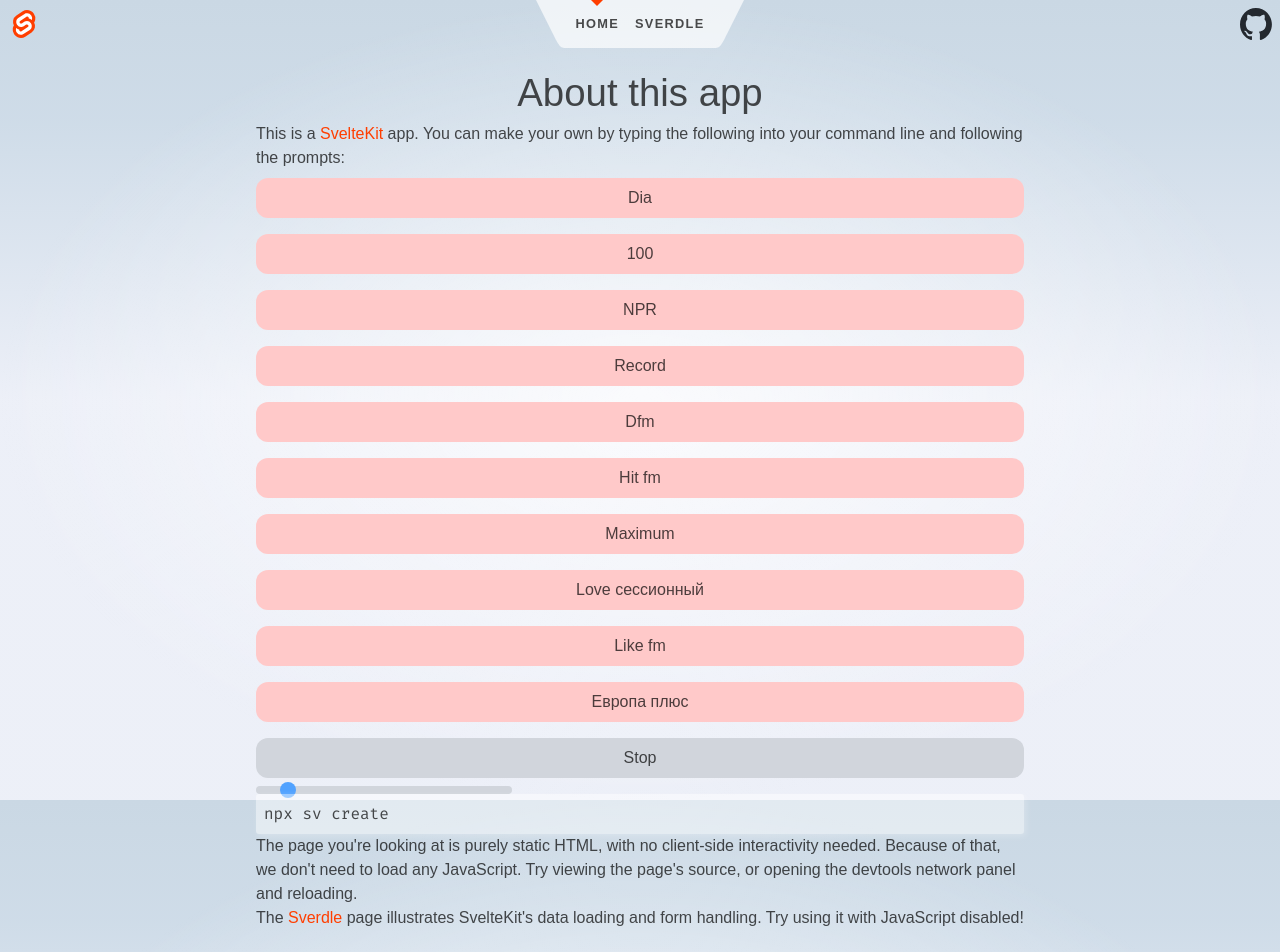
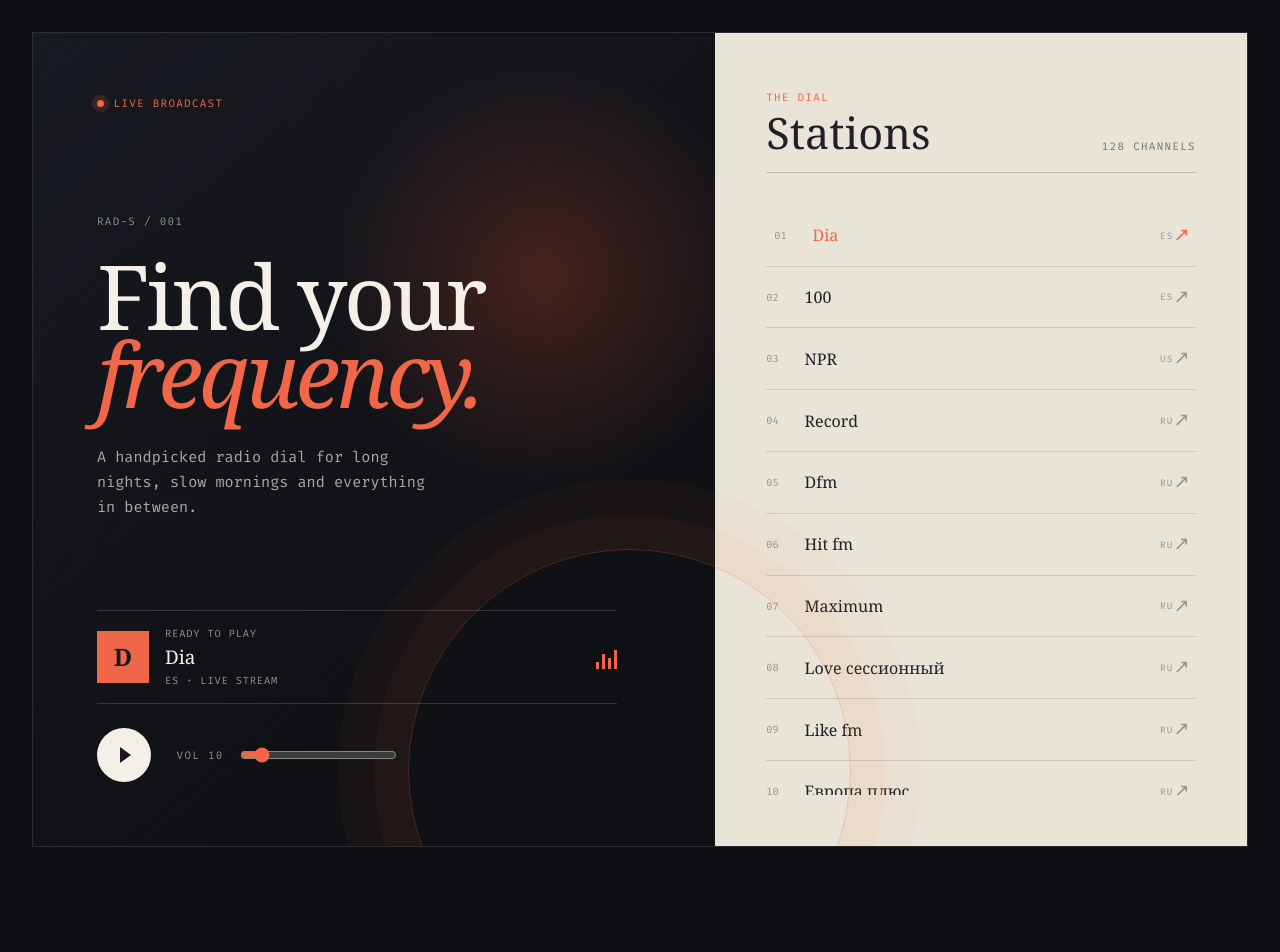
Before and after one commit to roman13011/rad-s, a SvelteKit app: page / in a window 1280 px wide. Shown: the top 952 px of the page. After the commit the page ends 879 px from the top, so only its background shows below. Built offline with nearby package versions, Linux system fonts and the light colour scheme.

Commit message:
Redesign radio player interface

```diff
--- a/src/routes/+layout.svelte
+++ b/src/routes/+layout.svelte
@@ -1,22 +1,14 @@
 <script lang="ts">
-	import Header from './Header.svelte';
 	import './layout.css';
 
 	let { children } = $props();
 </script>
 
 <div class="app">
-	<Header />
-
 	<main>
 		{@render children()}
 	</main>
 
-	<footer>
-		<p>
-			visit <a href="https://svelte.dev/docs/kit">svelte.dev/docs/kit</a> to learn about SvelteKit
-		</p>
-	</footer>
 </div>
 
 <style>
@@ -30,28 +22,13 @@
 		flex: 1;
 		display: flex;
 		flex-direction: column;
-		padding: 1rem;
+		padding: 2rem;
 		width: 100%;
-		max-width: 64rem;
 		margin: 0 auto;
 		box-sizing: border-box;
 	}
 
-	footer {
-		display: flex;
-		flex-direction: column;
-		justify-content: center;
-		align-items: center;
-		padding: 12px;
-	}
-
-	footer a {
-		font-weight: bold;
-	}
-
-	@media (min-width: 480px) {
-		footer {
-			padding: 12px 0;
-		}
+	@media (max-width: 480px) {
+		main { padding: 0; }
 	}
 </style>
--- a/src/routes/+page.svelte
+++ b/src/routes/+page.svelte
@@ -1,16 +1,13 @@
 <script lang="ts">
-	import { resolve } from "$app/paths";
 	import { onMount } from "svelte";
-	import { browser } from "$app/environment";
 	import { radioUrls } from "../constants";
 
 	let isLoading = false;
 	const VOLUME_KEY = "radio-volume";
 	let audioElement: HTMLAudioElement | null = null;
-	let sliderVisible = false;
-	let slider: HTMLInputElement;
+	let selectedStation = radioUrls[0];
+	let isPlaying = false;
 
-	// Функция для установки потока
 	function playRadio(url: string) {
 		if (!audioElement) return;
 		// URL потока
@@ -25,6 +22,7 @@
 		audioElement.load();
 		audioElement.oncanplay = () => {
 			isLoading = false;
+			isPlaying = true;
 			audioElement?.play().catch((error) => {
 				console.error("Error while playing the stream: ", error);
 			});
@@ -36,27 +34,25 @@
 		};
 	}
 
-	// Вызываем функцию для старта радио
-
 	function stopRadio() {
 		if (audioElement) {
 			audioElement.pause(); // Останавливаем воспроизведение
 			audioElement.src = ""; // ❗ полностью обрывает стрим
 			audioElement.load(); // ❗ сбрасывает состояние
 		}
+		isPlaying = false;
 	}
 
 	function updateVolume(event: Event) {
 		const target = event.target as HTMLInputElement;
 
-		if (!audioElement) return; // защита если элемента нет
-		if (!target) return; // защита от несуществующей цели
+		if (!audioElement) return;
 
-		const value = parseFloat(target.value); // input → number
+		const value = parseFloat(target.value);
 
 		if (!isNaN(value)) {
-			audioElement.volume = value; // присваиваем громкость
-			volume = value; // если volume — это Svelte переменная
+			audioElement.volume = value;
+			volume = value;
 
 			localStorage.setItem(VOLUME_KEY, value.toString());
 		}
@@ -71,101 +67,111 @@
 			if (!isNaN(parsed)) volume = parsed;
 		}
 
-		if (slider) {
-			sliderVisible = true; // делаем ползунок видимым
-		}
-
-		// После установки volume применяем к аудио
 		if (audioElement) audioElement.volume = volume;
 	});
+
+	function selectStation(radio: (typeof radioUrls)[number]) {
+		selectedStation = radio;
+		playRadio(radio.url);
+	}
+
+	function togglePlayback() {
+		if (isPlaying) {
+			stopRadio();
+			isPlaying = false;
+		} else {
+			playRadio(selectedStation.url);
+		}
+	}
+
+	function handleVolume(event: Event) {
+		updateVolume(event);
+	}
 </script>
 
 <svelte:head>
-	<title>About</title>
-	<meta name="description" content="About this app" />
+	<title>RAD-S — radio on demand</title>
+	<meta name="description" content="A focused radio player for your favorite streams" />
 </svelte:head>
 
-<div class="text-column">
-	<h1>About this app</h1>
+<div class="radio-shell">
+	<section class="player-panel">
+		<div class="eyebrow"><span class="live-dot"></span> live broadcast</div>
+		<div class="hero-copy">
+			<p class="kicker">RAD-S / 001</p>
+			<h1>Find your<br /><em>frequency.</em></h1>
+			<p class="intro">A handpicked radio dial for long nights, slow mornings and everything in between.</p>
+		</div>
 
-	<p>
-		This is a <a href="https://svelte.dev/docs/kit">SvelteKit</a> app. You can
-		make your own by typing the following into your command line and following
-		the prompts:
-	</p>
+		<div class="now-playing">
+			<div class="station-mark">{selectedStation.name.slice(0, 1).toUpperCase()}</div>
+			<div class="track-info">
+				<span>{isLoading ? 'Connecting...' : isPlaying ? 'Now playing' : 'Ready to play'}</span>
+				<strong>{selectedStation.name}</strong>
+				<small>{selectedStation.language?.toUpperCase() ?? 'RADIO'} · live stream</small>
+			</div>
+			<div class:playing={isPlaying} class="equalizer" aria-hidden="true"><i></i><i></i><i></i><i></i></div>
+		</div>
 
-	<div class="max-h-[70vh] overflow-y-auto flex flex-col">
-		{#each radioUrls as radio}
-			<button
-				on:click={() => playRadio(radio.url)}
-				class="bg-red-200 p-2 my-2 rounded-xl cursor-pointer"
-				>{radio.name}</button
-			>
-		{/each}
-	</div>
-	<button
-		on:click={stopRadio}
-		class="bg-gray-300 p-2 my-2 rounded-xl cursor-pointer"
-	>
-		Stop
-	</button>
-	{#if isLoading}
-		<div class="loader">Loading...</div>
-	{/if}
+		<div class="controls">
+			<button class="play-button" aria-label={isPlaying ? 'Stop station' : 'Play station'} onclick={togglePlayback}>
+				{#if isPlaying}<span class="stop-icon"></span>{:else}<span class="play-icon"></span>{/if}
+			</button>
+			<div class="volume-control">
+				<span class="volume-label">VOL {Math.round(volume * 100)}</span>
+				<input aria-label="Volume" type="range" min="0" max="1" step="0.01" bind:value={volume} oninput={handleVolume} />
+			</div>
+		</div>
+		<audio id="radio" bind:this={audioElement}></audio>
+	</section>
 
-	<audio id="radio" controls class="hidden" bind:this={audioElement}>
-		Your browser does not support the audio element.
-	</audio>
-	<input
-		type="range"
-		min="0"
-		max="1"
-		step="0.01"
-		bind:value={volume}
-		on:input={updateVolume}
-		class="
-    w-64 h-2
-    rounded-lg appearance-none cursor-pointer
-    bg-gray-300 dark:bg-gray-700
-    accent-blue-500
-
-    [&::-webkit-slider-thumb]:appearance-none
-    [&::-webkit-slider-thumb]:w-4
-    [&::-webkit-slider-thumb]:h-4
-    [&::-webkit-slider-thumb]:rounded-full
-    [&::-webkit-slider-thumb]:bg-blue-400
-    [&::-webkit-slider-thumb]:hover:bg-blue-600
-    [&::-webkit-slider-thumb]:active:bg-blue-700
-
-    [&::-moz-range-thumb]:w-4
-    [&::-moz-range-thumb]:h-4
-    [&::-moz-range-thumb]:rounded-full
-    [&::-moz-range-thumb]:bg-blue-500
-	slider {sliderVisible ? '' : 'slider-hidden'}"
-		bind:this={slider}
-	/>
-
-	<pre>npx sv create</pre>
-
-	<p>
-		The page you're looking at is purely static HTML, with no client-side
-		interactivity needed. Because of that, we don't need to load any
-		JavaScript. Try viewing the page's source, or opening the devtools
-		network panel and reloading.
-	</p>
-
-	<p>
-		The <a href={resolve("/sverdle")}>Sverdle</a> page illustrates SvelteKit's
-		data loading and form handling. Try using it with JavaScript disabled!
-	</p>
+	<section class="station-panel">
+		<div class="panel-heading">
+			<div><span class="section-label">The dial</span><h2>Stations</h2></div>
+			<span class="station-count">{radioUrls.length} channels</span>
+		</div>
+		<div class="station-list">
+			{#each radioUrls as radio, index}
+				<button class:active={selectedStation.url === radio.url} class="station-row" onclick={() => selectStation(radio)}>
+					<span class="station-index">{String(index + 1).padStart(2, '0')}</span>
+					<span class="station-name">{radio.name}</span>
+					<span class="station-language">{radio.language?.toUpperCase() ?? 'FM'}</span>
+					<span class="arrow">↗</span>
+				</button>
+			{/each}
+		</div>
+	</section>
 </div>
 
 <style>
-	/* Скрываем ползунок */
-	.slider-hidden::-webkit-slider-thumb {
-		display: none;
-	}
-	.slider-hidden::-moz-range-thumb {
-		display: none;
-	}
+	.radio-shell { display: grid; grid-template-columns: minmax(0, 1fr) minmax(360px, 0.78fr); min-height: calc(100vh - 92px); overflow: hidden; border: 1px solid rgba(255,255,255,.11); background: #121318; }
+	.player-panel { position: relative; display: flex; flex-direction: column; justify-content: space-between; min-height: 620px; padding: clamp(2rem, 5vw, 5rem); color: #f4f0e8; background: radial-gradient(circle at 75% 30%, rgba(230, 82, 47, .24), transparent 28%), linear-gradient(140deg, #171920, #101115 70%); }
+	.player-panel::after { content: ''; position: absolute; right: -20%; bottom: -18%; width: 65%; aspect-ratio: 1; border: 1px solid rgba(239, 103, 65, .28); border-radius: 50%; box-shadow: 0 0 0 34px rgba(239, 103, 65, .04), 0 0 0 70px rgba(239, 103, 65, .035); pointer-events: none; }
+	.eyebrow, .kicker, .section-label, .volume-label, .station-language, .station-count { font: 500 .68rem/1.2 'Fira Mono', monospace; letter-spacing: .12em; text-transform: uppercase; }
+	.eyebrow { display: flex; align-items: center; gap: .6rem; color: #ef6748; }
+	.live-dot { width: 7px; height: 7px; border-radius: 50%; background: #ef6748; box-shadow: 0 0 0 5px rgba(239, 103, 72, .16); }
+	.hero-copy { position: relative; z-index: 1; margin: auto 0; padding: 5rem 0 4rem; }
+	.kicker { margin: 0 0 1.8rem; color: #8d909b; }
+	h1 { max-width: 680px; margin: 0; font: 500 clamp(3.5rem, 7vw, 7.5rem)/.87 Georgia, serif; letter-spacing: -.04em; text-align: left; }
+	h1 em { color: #ef6748; font-style: italic; }
+	.intro { max-width: 350px; margin: 2rem 0 0; color: #a8a9b0; font-size: .95rem; line-height: 1.65; }
+	.now-playing { position: relative; z-index: 1; display: flex; align-items: center; gap: 1rem; max-width: 520px; padding: 1rem 0; border-top: 1px solid rgba(255,255,255,.15); border-bottom: 1px solid rgba(255,255,255,.15); }
+	.station-mark { display: grid; width: 52px; height: 52px; flex: 0 0 52px; place-items: center; color: #18191e; background: #ef6748; font: 600 1.5rem Georgia, serif; }
+	.track-info { display: grid; gap: .26rem; min-width: 0; }
+	.track-info span, .track-info small { color: #8d909b; font: .65rem 'Fira Mono', monospace; text-transform: uppercase; letter-spacing: .08em; }
+	.track-info strong { overflow: hidden; color: #f4f0e8; font: 500 1.18rem Georgia, serif; text-overflow: ellipsis; white-space: nowrap; }
+	.equalizer { display: flex; align-items: end; gap: 3px; height: 24px; margin-left: auto; }
+	.equalizer i { display: block; width: 3px; height: 7px; background: #ef6748; }
+	.equalizer.playing i { animation: equalize .8s ease-in-out infinite alternate; }
+	.equalizer i:nth-child(2) { height: 15px; animation-delay: .2s; }.equalizer i:nth-child(3) { height: 11px; animation-delay: .4s; }.equalizer i:nth-child(4) { height: 19px; animation-delay: .1s; }
+	@keyframes equalize { to { height: 22px; } }
+	.controls { position: relative; z-index: 1; display: flex; align-items: center; gap: 1.6rem; padding-top: 1.5rem; }
+	.play-button { display: grid; width: 54px; height: 54px; flex: 0 0 54px; place-items: center; border: 0; border-radius: 50%; color: #18191e; background: #f4f0e8; cursor: pointer; transition: transform .2s, background .2s; }
+	.play-button:hover { transform: scale(1.06); background: #ef6748; }.play-icon { width: 0; height: 0; margin-left: 3px; border-top: 8px solid transparent; border-bottom: 8px solid transparent; border-left: 11px solid currentColor; }.stop-icon { width: 12px; height: 12px; background: currentColor; }
+	.volume-control { display: flex; align-items: center; gap: 1rem; width: min(220px, 55vw); }.volume-label { color: #8d909b; white-space: nowrap; } input[type='range'] { width: 100%; accent-color: #ef6748; cursor: pointer; }
+	.station-panel { min-height: 0; padding: clamp(2rem, 4vw, 4rem) clamp(1.5rem, 4vw, 4rem); color: #202126; background: #e9e4d8; }
+	.panel-heading { display: flex; align-items: end; justify-content: space-between; margin-bottom: 2rem; padding-bottom: 1.2rem; border-bottom: 1px solid rgba(32,33,38,.2); }.section-label { color: #ef6748; }.panel-heading h2 { margin: .35rem 0 0; font: 500 2.7rem/.9 Georgia, serif; }.station-count { color: #77756e; }
+	.station-list { max-height: calc(100vh - 210px); overflow-y: auto; }.station-row { display: grid; grid-template-columns: 2.4rem 1fr auto 1.4rem; align-items: center; width: 100%; padding: 1rem 0; border: 0; border-bottom: 1px solid rgba(32,33,38,.13); color: #202126; background: transparent; text-align: left; cursor: pointer; transition: padding .2s, color .2s; }.station-row:hover, .station-row.active { padding-left: .5rem; color: #ef6748; }.station-index { color: #96938a; font: .65rem 'Fira Mono', monospace; }.station-name { font: 1rem Georgia, serif; }.station-language { color: #96938a; font-size: .58rem; }.arrow { font-size: 1.2rem; opacity: .4; }.station-row.active .arrow { opacity: 1; }
+	@media (max-width: 820px) { .radio-shell { grid-template-columns: 1fr; }.player-panel { min-height: 590px; }.station-list { max-height: 420px; } }
+	@media (max-width: 480px) { .player-panel { min-height: 560px; padding: 1.5rem; }.hero-copy { padding: 4rem 0 3rem; } h1 { font-size: 3.7rem; }.station-panel { padding: 2rem 1.5rem; }.station-row { grid-template-columns: 2rem 1fr auto 1rem; } }
 </style>
--- a/src/routes/layout.css
+++ b/src/routes/layout.css
@@ -3,16 +3,14 @@
 
 
 :root {
-	--font-body:
-		Arial, -apple-system, BlinkMacSystemFont, 'Segoe UI', Roboto, Oxygen, Ubuntu, Cantarell,
-		'Open Sans', 'Helvetica Neue', sans-serif;
+	--font-body: 'Fira Mono', monospace;
 	--font-mono: 'Fira Mono', monospace;
-	--color-bg-0: rgb(202, 216, 228);
-	--color-bg-1: hsl(209, 36%, 86%);
-	--color-bg-2: hsl(224, 44%, 95%);
-	--color-theme-1: #ff3e00;
-	--color-theme-2: #4075a6;
-	--color-text: rgba(0, 0, 0, 0.7);
+	--color-bg-0: #0d0e11;
+	--color-bg-1: #0d0e11;
+	--color-bg-2: #0d0e11;
+	--color-theme-1: #ef6748;
+	--color-theme-2: #ef6748;
+	--color-text: #f4f0e8;
 	--column-width: 42rem;
 	--column-margin-top: 4rem;
 	font-family: var(--font-body);
@@ -22,60 +20,7 @@
 body {
 	min-height: 100vh;
 	margin: 0;
-	background-attachment: fixed;
-	background-color: var(--color-bg-1);
-	background-size: 100vw 100vh;
-	background-image:
-		radial-gradient(50% 50% at 50% 50%, rgba(255, 255, 255, 0.75) 0%, rgba(255, 255, 255, 0) 100%),
-		linear-gradient(180deg, var(--color-bg-0) 0%, var(--color-bg-1) 15%, var(--color-bg-2) 50%);
-}
-
-h1,
-h2,
-p {
-	font-weight: 400;
-}
-
-p {
-	line-height: 1.5;
-}
-
-a {
-	color: var(--color-theme-1);
-	text-decoration: none;
-}
-
-a:hover {
-	text-decoration: underline;
-}
-
-h1 {
-	font-size: 2rem;
-	text-align: center;
-}
-
-h2 {
-	font-size: 1rem;
-}
-
-pre {
-	font-size: 16px;
-	font-family: var(--font-mono);
-	background-color: rgba(255, 255, 255, 0.45);
-	border-radius: 3px;
-	box-shadow: 2px 2px 6px rgb(255 255 255 / 25%);
-	padding: 0.5em;
-	overflow-x: auto;
-	color: var(--color-text);
-}
-
-.text-column {
-	display: flex;
-	max-width: 48rem;
-	flex: 0.6;
-	flex-direction: column;
-	justify-content: center;
-	margin: 0 auto;
+	background: var(--color-bg-1);
 }
 
 input,
```
